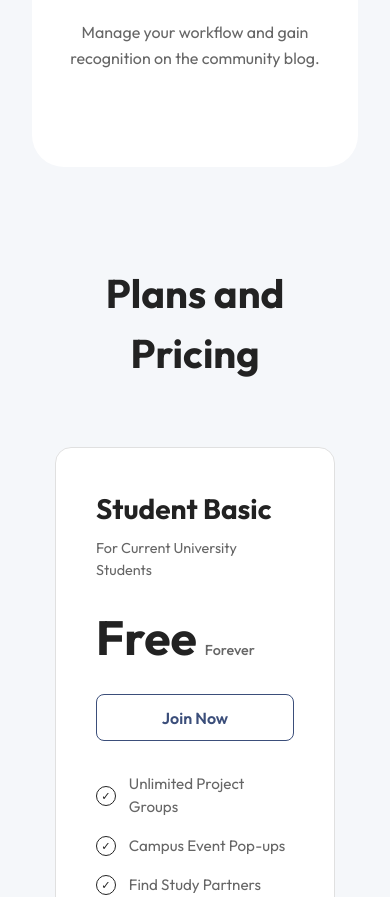
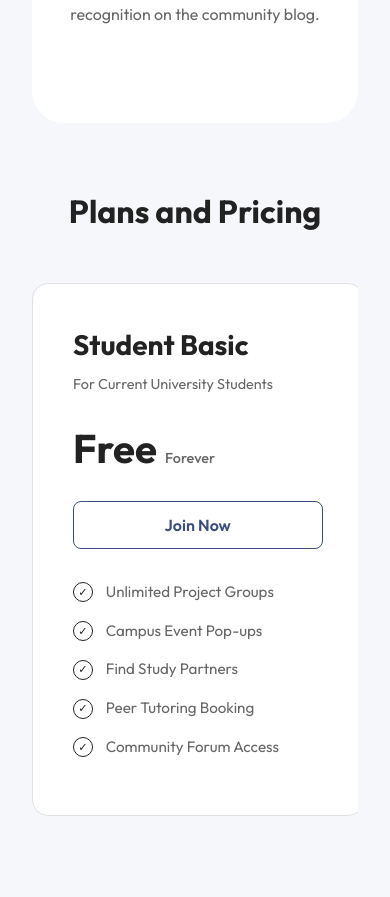
Before and after one commit to Prashangsana/UniQ, a React (Vite) app: page / in a window 390 px wide. Shown: the part 2930-3827 px from the top of the page. Built offline with nearby package versions, Linux system fonts and the light colour scheme.

Commit message:
Fix horizontal scroll

```diff
--- a/src/components/Footer.css
+++ b/src/components/Footer.css
@@ -39,7 +39,7 @@
     font-weight: 800;
     margin-bottom: 1.5rem;
     letter-spacing: 0.01em;
-    background: linear-gradient(to right, var(--brand-dark), var(--brand-primary));
+    background: linear-gradient(135deg, var(--brand-dark), var(--brand-primary));
     -webkit-background-clip: text;
     background-clip: text;
     color: transparent;
--- a/src/components/Pricing.css
+++ b/src/components/Pricing.css
@@ -86,7 +86,7 @@
 }
 
 .plan-price {
-    font-size: 3rem;
+    font-size: 2.5rem;
     font-weight: 800;
     color: var(--heading-color);
     line-height: 1;
@@ -158,12 +158,6 @@
     font-size: 0.7rem;
     color: var(--heading-color);
     flex-shrink: 0;
-}
-
-@media (max-width: 768px) {
-    .pricing-card.popular {
-        transform: none;
-    }
 }
 
 /* Contact Section at Bottom of Pricing */
@@ -362,9 +356,51 @@
 }
 
 @media (max-width: 768px) {
+    .pricing-section {
+        padding: 4rem 0;
+        overflow: hidden;
+    }
+
+    .section-heading {
+        padding: 0 2rem;
+        font-size: 2rem;
+        margin-bottom: 2rem;
+    }
+
+    .pricing-container {
+        display: flex;
+        flex-wrap: nowrap;
+        overflow-x: auto;
+        gap: 1.5rem;
+        padding: 1rem 2rem 3rem;
+        scroll-snap-type: x mandatory;
+        scrollbar-width: none;
+        -ms-overflow-style: none;
+        justify-content: flex-start;
+    }
+
+    .pricing-container::-webkit-scrollbar {
+        display: none;
+    }
+
+    .pricing-card {
+        min-width: 85vw;
+        max-width: 85vw;
+        flex-shrink: 0;
+        scroll-snap-align: center;
+        margin: 0;
+        transform: none !important;
+    }
+
+    .pricing-card.popular {
+        transform: none;
+    }
+
     .modal-content {
         padding: 2rem 1.5rem;
         margin: 1rem;
+        width: 90%;
+        max-height: 80vh;
     }
 
     .modal-heading {
```
